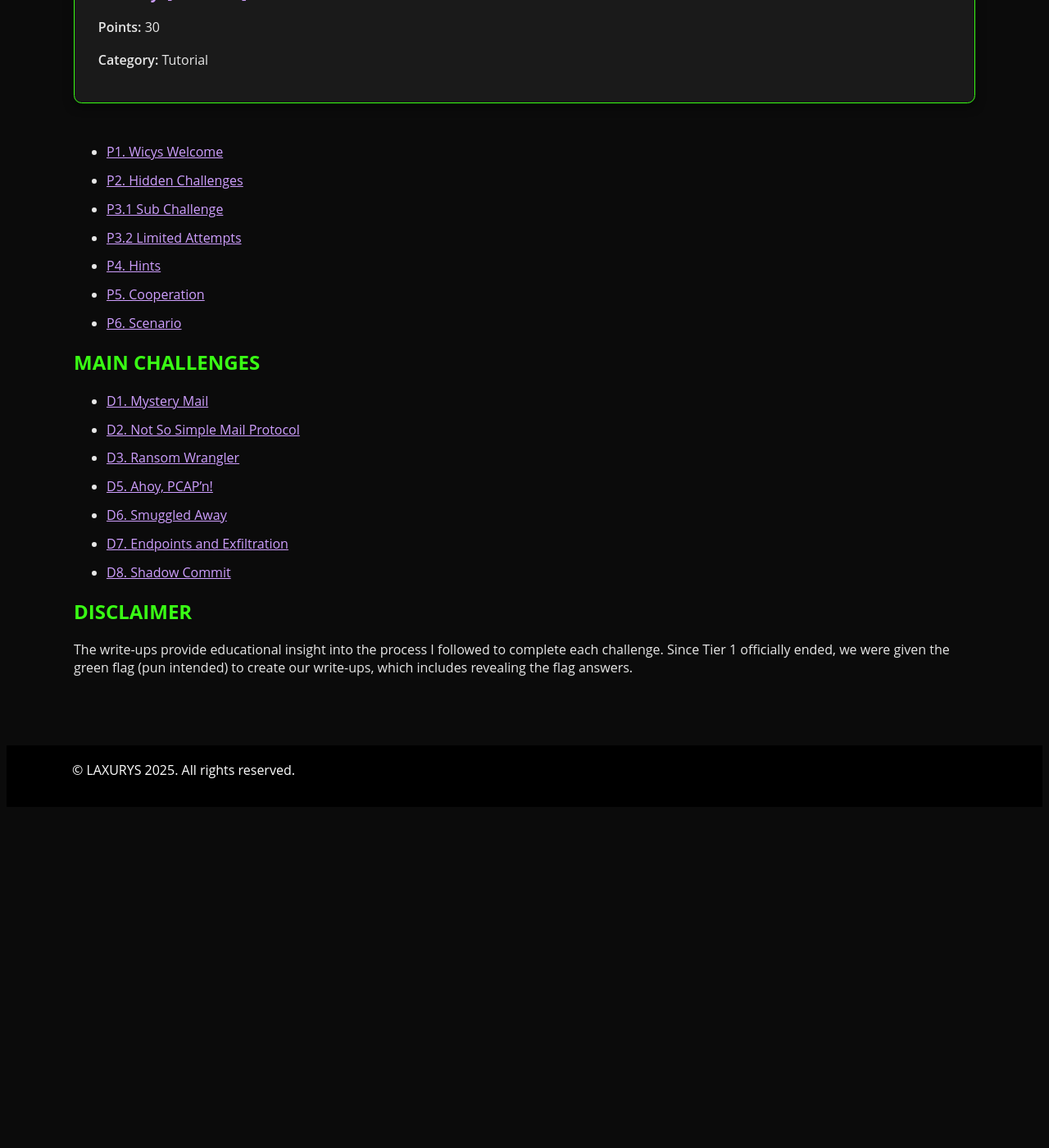
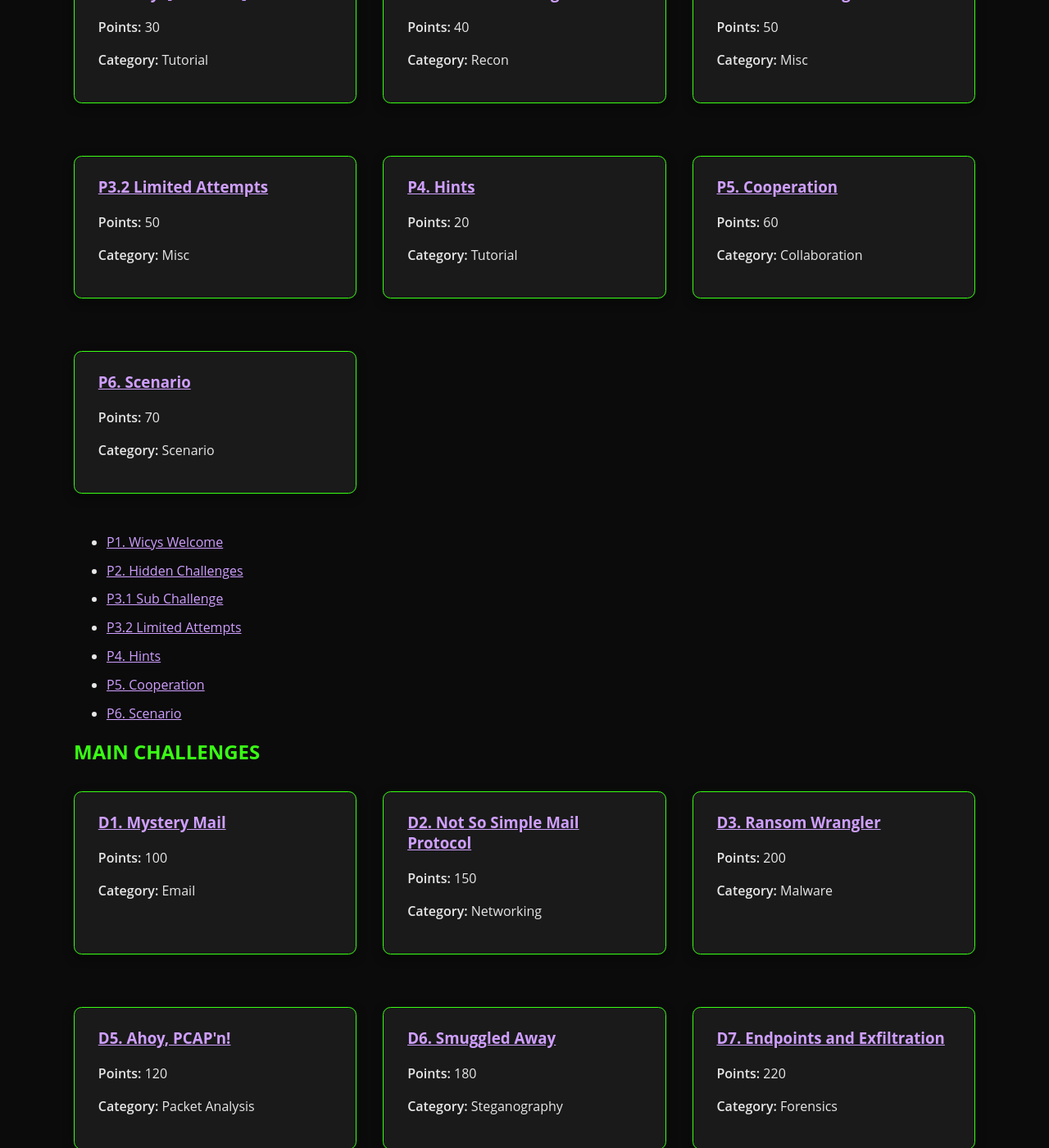
Before and after one commit to glsanclem/2025_wicys_target_ctf, a Jekyll site: the page built from index.md, in a window 1280 px wide and 1400 px high, scrolled down 1093 px. Shown: the whole window at 82% size. Built offline with Jekyll 4.4.1, drawn with Linux system fonts in a browser that asks for light colours; before the commit the page ends 2085 px from its top, so only the background shows below that; some of the changed text lies outside the part shown.

Commit message:
Update index.md
added boxes

```diff
--- a/index.md
+++ b/index.md
@@ -33,6 +33,42 @@ In Tier 1, we worked through simulated cyberattack scenarios against a tech comp
     <p><strong>Category:</strong> Tutorial</p>
   </div>
 
+  <div class="challenge-box">
+    <h3><a href="practice_challenges/p2-hidden-challenges">P2. Hidden Challenges</a></h3>
+    <p><strong>Points:</strong> 40</p>
+    <p><strong>Category:</strong> Recon</p>
+  </div>
+
+  <div class="challenge-box">
+    <h3><a href="practice_challenges/p3-1-sub-challenge">P3.1 Sub Challenge</a></h3>
+    <p><strong>Points:</strong> 50</p>
+    <p><strong>Category:</strong> Misc</p>
+  </div>
+
+  <div class="challenge-box">
+    <h3><a href="practice_challenges/p3-2-limited-attempts">P3.2 Limited Attempts</a></h3>
+    <p><strong>Points:</strong> 50</p>
+    <p><strong>Category:</strong> Misc</p>
+  </div>
+
+  <div class="challenge-box">
+    <h3><a href="practice_challenges/p4-hints">P4. Hints</a></h3>
+    <p><strong>Points:</strong> 20</p>
+    <p><strong>Category:</strong> Tutorial</p>
+  </div>
+
+  <div class="challenge-box">
+    <h3><a href="practice_challenges/p5-cooperation">P5. Cooperation</a></h3>
+    <p><strong>Points:</strong> 60</p>
+    <p><strong>Category:</strong> Collaboration</p>
+  </div>
+
+  <div class="challenge-box">
+    <h3><a href="practice_challenges/p6-scenario">P6. Scenario</a></h3>
+    <p><strong>Points:</strong> 70</p>
+    <p><strong>Category:</strong> Scenario</p>
+  </div>
+
 </div>
 
 - [P1. Wicys Welcome](practice_challenges/p1-wicys-welcome.md)
@@ -45,6 +81,52 @@ In Tier 1, we worked through simulated cyberattack scenarios against a tech comp
 
 ## MAIN CHALLENGES
 
+<div class="challenge-grid">
+
+  <div class="challenge-box">
+    <h3><a href="main_challenges/d1-mystery-mail">D1. Mystery Mail</a></h3>
+    <p><strong>Points:</strong> 100</p>
+    <p><strong>Category:</strong> Email</p>
+  </div>
+
+  <div class="challenge-box">
+    <h3><a href="main_challenges/d2-not-so-simple-mail-protocol">D2. Not So Simple Mail Protocol</a></h3>
+    <p><strong>Points:</strong> 150</p>
+    <p><strong>Category:</strong> Networking</p>
+  </div>
+
+  <div class="challenge-box">
+    <h3><a href="main_challenges/d3-ransom-wrangler">D3. Ransom Wrangler</a></h3>
+    <p><strong>Points:</strong> 200</p>
+    <p><strong>Category:</strong> Malware</p>
+  </div>
+
+  <div class="challenge-box">
+    <h3><a href="main_challenges/d5-ahoy-pcapn">D5. Ahoy, PCAP'n!</a></h3>
+    <p><strong>Points:</strong> 120</p>
+    <p><strong>Category:</strong> Packet Analysis</p>
+  </div>
+
+  <div class="challenge-box">
+    <h3><a href="main_challenges/d6-smuggled-away">D6. Smuggled Away</a></h3>
+    <p><strong>Points:</strong> 180</p>
+    <p><strong>Category:</strong> Steganography</p>
+  </div>
+
+  <div class="challenge-box">
+    <h3><a href="main_challenges/d7-endpoints-exfiltration">D7. Endpoints and Exfiltration</a></h3>
+    <p><strong>Points:</strong> 220</p>
+    <p><strong>Category:</strong> Forensics</p>
+  </div>
+
+  <div class="challenge-box">
+    <h3><a href="main_challenges/d8-shadow-commit">D8. Shadow Commit</a></h3>
+    <p><strong>Points:</strong> 250</p>
+    <p><strong>Category:</strong> Git/Version Control</p>
+  </div>
+
+</div>
+
 - [D1. Mystery Mail](main_challenges/d1-mystery-mail.md)
 - [D2. Not So Simple Mail Protocol](main_challenges/d2-not-so-simple-mail-protocol.md)
 - [D3. Ransom Wrangler](main_challenges/d3-ransom-wrangler.md)
```
